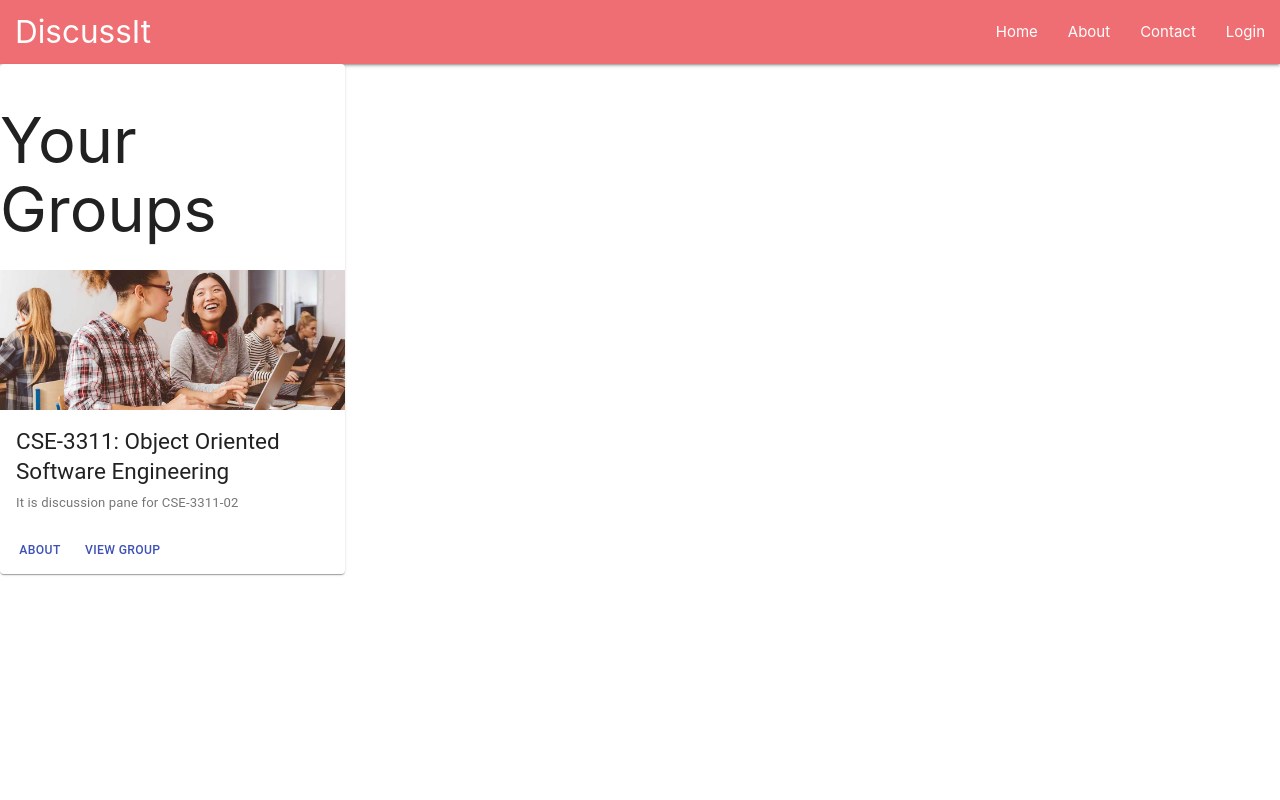
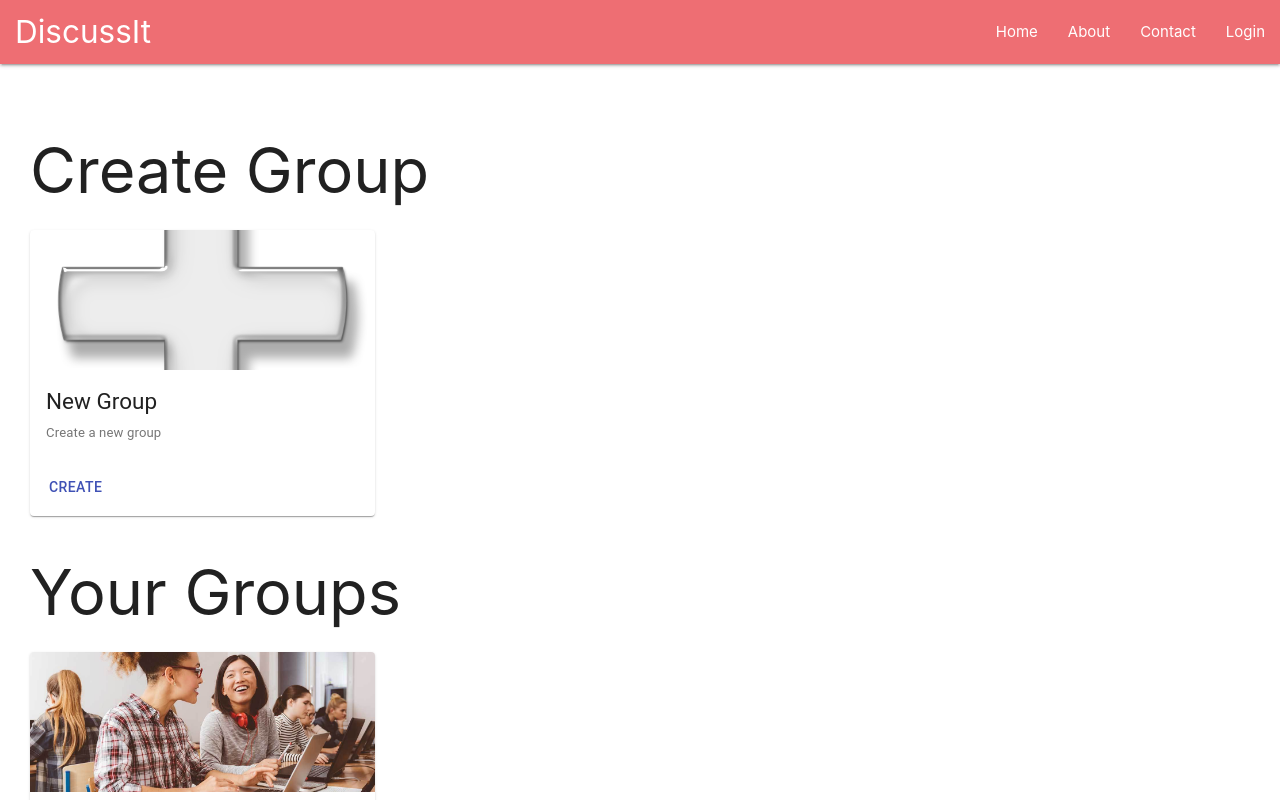
Before and after one commit to byadav02717/discussit, a React (Create React App) app in the folder client/: page /dashboard in a window 1280 px wide. Shown: the top 800 px of the page. Built offline with nearby package versions, Linux system fonts and the light colour scheme.

Commit message:
album fixes

```diff
--- /dev/null
+++ b/client/src/css/Album.css
@@ -0,0 +1,5 @@
+#album {
+  margin-top: 30px;
+  margin-left: 30px;
+  display: inline-block;
+}
--- a/client/src/pages/Album.js
+++ b/client/src/pages/Album.js
@@ -7,6 +7,7 @@ import CardContent from '@material-ui/core/CardContent';
 import CardMedia from '@material-ui/core/CardMedia';
 import Button from '@material-ui/core/Button';
 import Typography from '@material-ui/core/Typography';
+import '../css/Album.css'
 
 const useStyles = makeStyles({
   root: {
@@ -18,9 +19,37 @@ export default function ImgMediaCard() {
   const classes = useStyles();
 
   return (
+    <div id='album'>
+    <h1>Create Group</h1>
+    <Card className={classes.root}>
+      <CardActionArea>
+      <CardMedia
+          component="img"
+          alt=""
+          height="140"
+          image="../plus.png" //https://www.subpng.com/png-5dtlwm/download.html
+          title="Groups"
+        />
+        <CardContent>
+          <Typography gutterBottom variant="h5" component="h2">
+            New Group
+          </Typography>
+          <Typography variant="body2" color="textSecondary" component="p">
+            Create a new group
+          </Typography>
+        </CardContent>
 
+
+      </CardActionArea>
+      <CardActions>
+        <Button size="large" color="primary">
+          Create
+        </Button>
+      </CardActions>
+    </Card>
+
+     <h1> Your Groups</h1>
     <Card className={classes.root}>
-        <h1> Your Groups</h1>
       <CardActionArea>
         <CardMedia
           component="img"
@@ -49,5 +78,6 @@ export default function ImgMediaCard() {
         </Button>
       </CardActions>
     </Card>
+    </div>
   );
 }
```
Also changed, not shown: client/public/plus.png (added).
